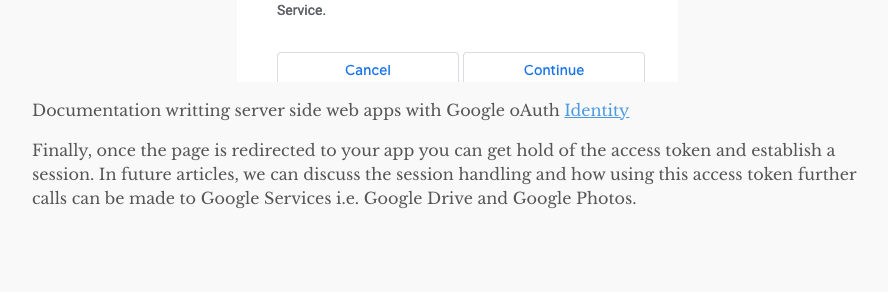
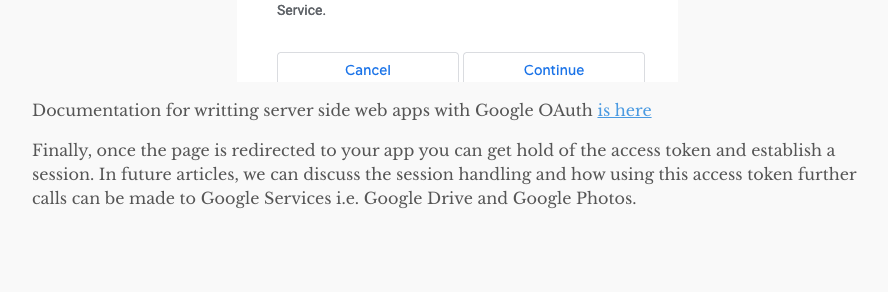
Before and after one commit to neilghosh/neilghosh.github.io, a Jekyll site: the page built from _posts/2022/2022-07-20-building-application-with-google-oauth-identity.md, in a window 1280 px wide and 900 px high, scrolled down 2161 px. Shown: the part 527-819 px from the top of the window, without its empty margins (183-1071 px from the left). Built offline with Jekyll 4.4.1, drawn with Linux system fonts in a browser that asks for light colours; a script that is not in the unit is left out; some of the changed text lies outside the part shown.

Commit message:
Update 2022-07-20-building-application-with-google-oauth-identity.md

```diff
--- a/_posts/2022/2022-07-20-building-application-with-google-oauth-identity.md
+++ b/_posts/2022/2022-07-20-building-application-with-google-oauth-identity.md
@@ -16,7 +16,7 @@
   </table>
 
 One can go to Google Cloud Console [API Credentials](https://console.cloud.google.com/apis/credentials) and create a Client.
-Here are more documentation.[OAuth API](https://support.google.com/cloud/answer/6158849?hl=en)
+Here are more documentation - [OAuth API](https://support.google.com/cloud/answer/6158849?hl=en)
 
 **Scope**
 
@@ -40,6 +40,6 @@
 
 ![Consent Screen](/assets/2022/consent-screen.png)
 
-Documentation writting server side web apps with Google oAuth [Identity](https://developers.google.com/identity/protocols/oauth2/web-server)
+Documentation for writting server side web apps with Google OAuth [is here](https://developers.google.com/identity/protocols/oauth2/web-server)
 
 Finally, once the page is redirected to your app you can get hold of the access token and establish a session. In future articles, we can discuss the session handling and how using this access token further calls can be made to Google Services i.e. Google Drive and Google Photos.
```
